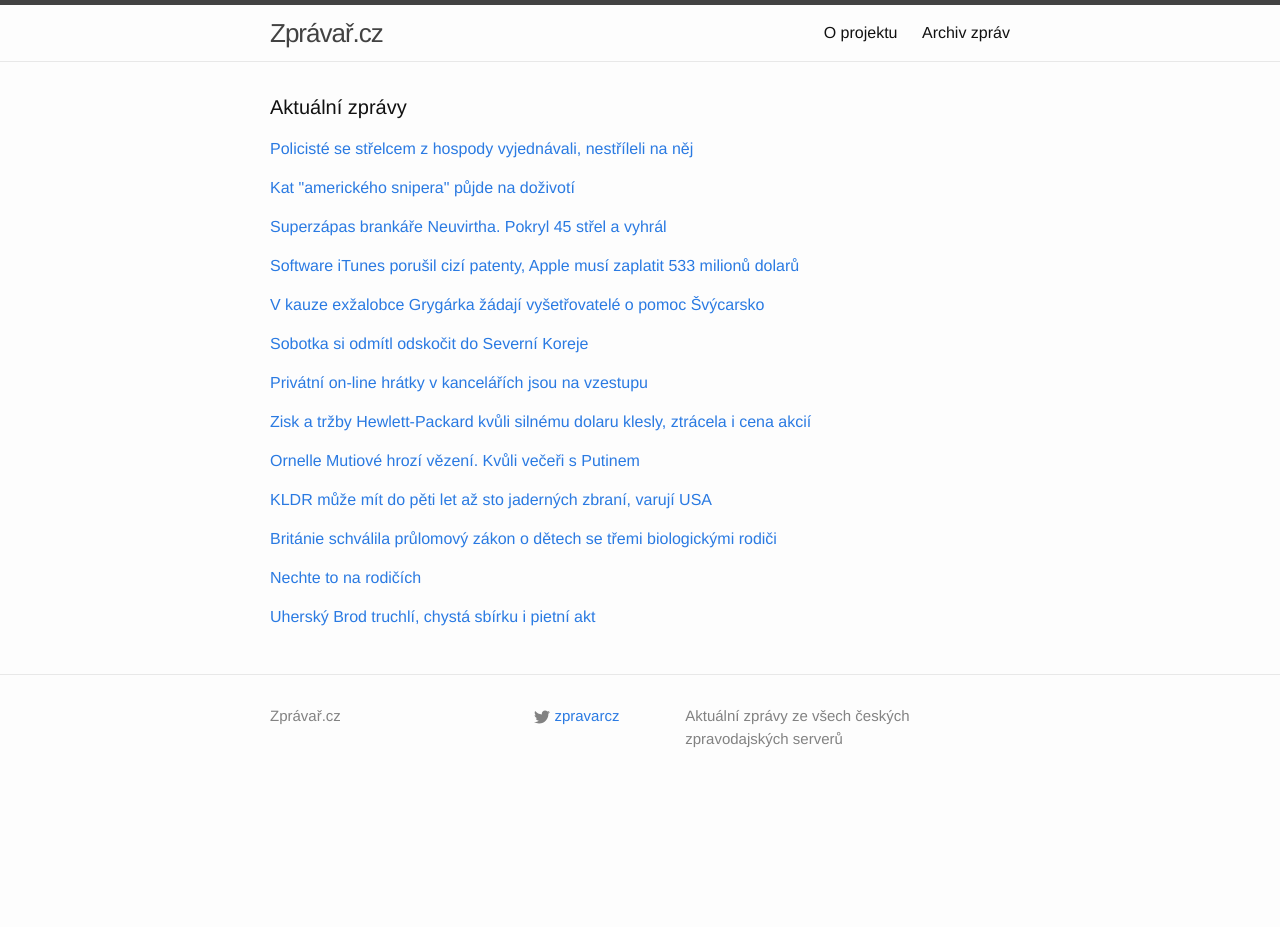
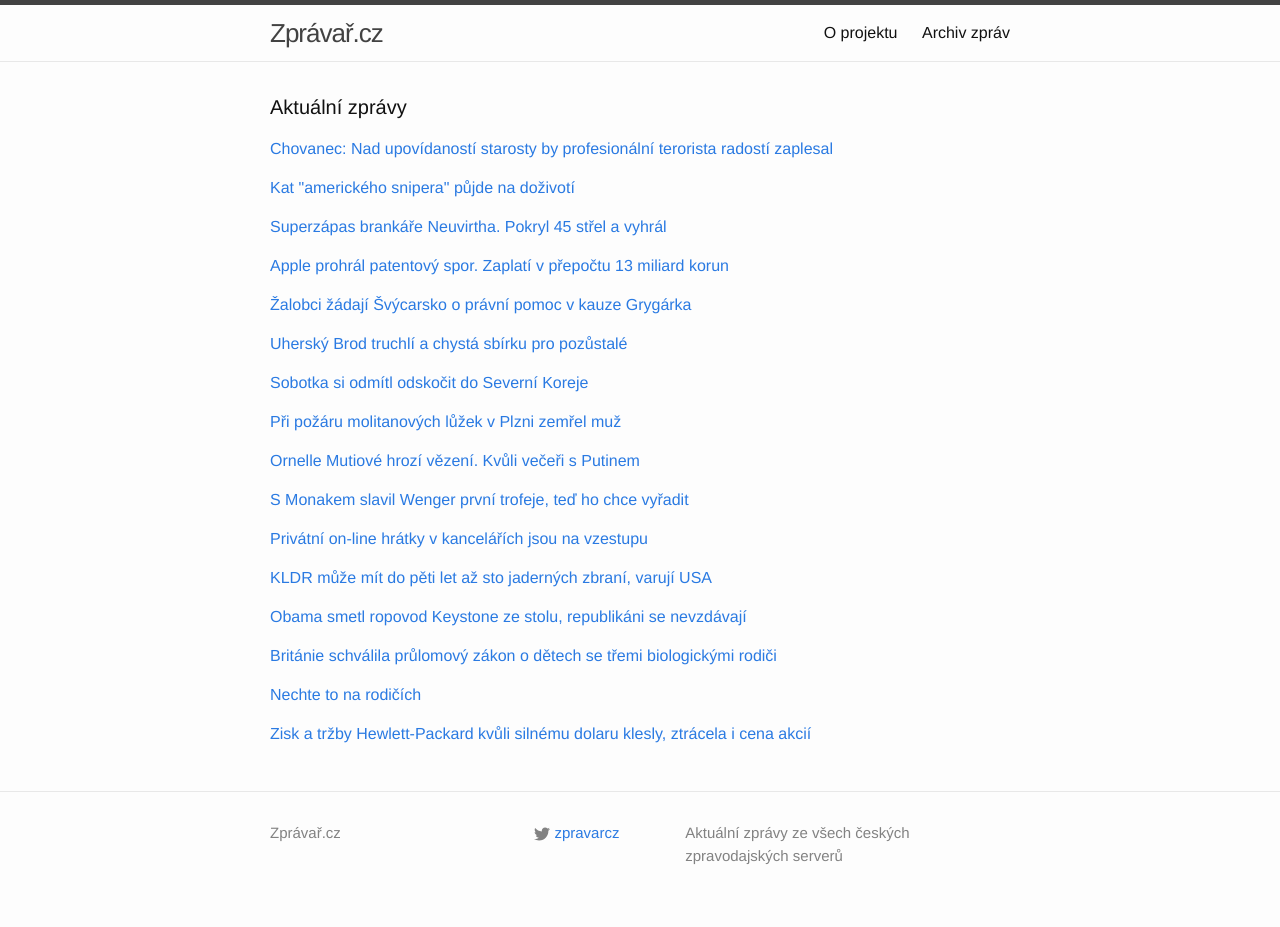
Before and after one commit to adliska/zpravar, a Jekyll site: the page built from index.html, in a window 1280 px wide. Built offline with Jekyll 4.4.1, drawn with Linux system fonts in a browser that asks for light colours; before the commit the page ends 900 px from its top, so only the background shows below that; some of the changed lines change nothing that is shown.

Commit message:
zpravar news update

```diff
--- a/index.html
+++ b/index.html
@@ -5,9 +5,15 @@ layout: default
 <div class="home">
     <h1 class="page-heading">Aktuální zprávy</h1>
 
-<p><a href="javascript:;" onclick="toggle_visibility('zpravy0')">Policisté se střelcem z hospody vyjednávali, nestříleli na něj</a></p>
+<p><a href="javascript:;" onclick="toggle_visibility('zpravy0')">Chovanec: Nad upovídaností starosty by profesionální terorista radostí zaplesal</a></p>
 <div id="zpravy0" style="display:none">
 <ul>
+<li><a href=http://www.denik.cz/z_domova/chovanec-nad-upovidanosti-starosty-by-profesionalni-terorista-radosti-zaplesal-2.html>Chovanec: Nad upovídaností starosty by profesionální terorista radostí zaplesal - www.denik.cz</a></li>
+<li><a href=http://www.lidovky.cz/starostova-upovidanost-byla-rizikem-kritizoval-chovanec-kvuli-brodu-1ew-/zpravy-domov.aspx?c=A150225_100615_ln_domov_sk>Profesionální terorista by jásal, kritizoval Chovanec starostu po útoku  - www.lidovky.cz</a></li>
+<li><a href=http://www.ceskenoviny.cz/zpravy/zpravy/ministr-chovanec-kritizuje-starostu-u-brodu-za-upovidanost/1185566>Ministr Chovanec kritizuje starostu U. Brodu za "upovídanost" - www.ceskenoviny.cz</a></li>
+<li><a href=http://www.tyden.cz/rubriky/domaci/terorista-by-zaplesal-kritizuje-ministr-starostu-brodu-za-upovidanost_334435.html>Terorista by zaplesal, kritizuje ministr starostu Brodu za upovídanost - www.tyden.cz</a></li>
+<li><a href=http://zpravy.idnes.cz/ministr-chovanec-reaguje-na-kritiku-starosty-fo1-/domaci.aspx?c=A150225_093212_zahranicni_neh>Terorista by zajásal, kritizuje ministr starostu Brodu za upovídanost - zpravy.idnes.cz</a></li>
+<li><a href=http://www.novinky.cz/domaci/362587-chovanec-kritizuje-starostu-uherskeho-brodu-jeho-upovidanost-pry-byla-rizikova.html>Chovanec kritizuje starostu Uherského Brodu, jeho upovídanost prý byla riziková - www.novinky.cz</a></li>
 <li><a href=http://www.tyden.cz/rubriky/domaci/krimi/policiste-se-strelcem-z-hospody-vyjednavali-nestrileli-na-nej_334415.html>Policisté se střelcem z hospody vyjednávali, nestříleli na něj - www.tyden.cz</a></li>
 <li><a href=http://zpravy.e15.cz/domaci/udalosti/policie-se-strelcem-z-uherskeho-brodu-pred-zasahem-vyjednavala-1166381>Policie se střelcem z Uherského Brodu před zásahem vyjednávala - zpravy.e15.cz</a></li>
 <li><a href=http://zpravy.aktualne.cz/domaci/postrelena-servirka-je-po-operaci-lekari-jsou-optimisticti/r~e70cbd58bcc111e4bdad0025900fea04/>Postřelená servírka je po operaci, lékaři jsou optimističtí - zpravy.aktualne.cz</a></li>
@@ -50,43 +56,46 @@ layout: default
 <li><a href=http://www.sportovninoviny.cz/zpravy/brankar-neuvirth-znovu-zaril-pripsal-si-45-zakroku/1185506>Brankář Neuvirth znovu zářil, připsal si 45 zákroků - www.sportovninoviny.cz</a></li>
 <li><a href=http://sport.aktualne.cz/neuvirth-opet-hvezdou-zapasu-pokryl-45-strel-columbusu/r~9dcc630abcb211e4ab15002590604f2e/>Neuvirth opět hvězdou zápasu, pokryl 45 střel Columbusu - sport.aktualne.cz</a></li>
 </ul>
-</div><p><a href="javascript:;" onclick="toggle_visibility('zpravy3')">Software iTunes porušil cizí patenty, Apple musí zaplatit 533 milionů dolarů</a></p>
+</div><p><a href="javascript:;" onclick="toggle_visibility('zpravy3')">Apple prohrál patentový spor. Zaplatí v přepočtu 13 miliard korun</a></p>
 <div id="zpravy3" style="display:none">
 <ul>
+<li><a href=http://ekonomika.idnes.cz/apple-musi-zaplatit-odskodne-13-miliard-korun-v-patentovem-sporu-p8s-/ekoakcie.aspx?c=A150225_101227_ekoakcie_fih>Apple prohrál patentový spor. Zaplatí v přepočtu 13 miliard korun - ekonomika.idnes.cz</a></li>
 <li><a href=http://byznys.ihned.cz/c1-63589980-software-itunes-porusil-cizi-patenty-apple-musi-zaplatit-533-milionu-dolaru>Software iTunes porušil cizí patenty, Apple musí zaplatit 533 milionů dolarů - byznys.ihned.cz</a></li>
 <li><a href=http://www.novinky.cz/internet-a-pc/362589-apple-ma-zaplatit-13-miliard-korun-za-poruseni-patentu.html>Apple má zaplatit 13 miliard korun za porušení patentů - www.novinky.cz</a></li>
 <li><a href=http://e-svet.e15.cz/it-byznys/apple-ma-zaplatit-pres-pul-miliardy-dolaru-za-poruseni-patentu-1166392>Apple má zaplatit přes půl miliardy dolarů za porušení patentů - e-svet.e15.cz</a></li>
 <li><a href=http://zpravy.aktualne.cz/ekonomika/apple-vedome-pouzival-cizi-patenty-zaplati-vysokou-pokutu/r~8fa601aabcc611e498be002590604f2e/>Apple vědomě používal cizí patenty. Zaplatí vysokou pokutu - zpravy.aktualne.cz</a></li>
 </ul>
-</div><p><a href="javascript:;" onclick="toggle_visibility('zpravy4')">V kauze exžalobce Grygárka žádají vyšetřovatelé o pomoc Švýcarsko</a></p>
+</div><p><a href="javascript:;" onclick="toggle_visibility('zpravy4')">Žalobci žádají Švýcarsko o právní pomoc v kauze Grygárka</a></p>
 <div id="zpravy4" style="display:none">
 <ul>
+<li><a href=http://www.novinky.cz/krimi/362586-zalobci-zadaji-svycarsko-o-pravni-pomoc-v-kauze-grygarka.html>Žalobci žádají Švýcarsko o právní pomoc v kauze Grygárka - www.novinky.cz</a></li>
 <li><a href=http://zpravy.idnes.cz/vysetrovatele-v-kauze-libora-grygarka-oslovili-svycarsko-par-/krimi.aspx?c=A150225_090844_domaci_pku>V kauze exžalobce Grygárka žádají vyšetřovatelé o pomoc Švýcarsko - zpravy.idnes.cz</a></li>
 <li><a href=http://www.lidovky.cz/zalobci-zadaji-o-pravni-pomoc-svycarsko-v-kauze-grygarka-pea-/zpravy-domov.aspx?c=A150225_090441_ln_domov_ele>Žalobci žádají Švýcary o pomoc v případu Grygárka a Janouška    - www.lidovky.cz</a></li>
 <li><a href=http://zpravy.e15.cz/domaci/udalosti/kauza-grygarek-zalobci-zadaji-o-pravni-pomoc-svycarsko-1166380>Kauza Grygárek: žalobci žádají o právní pomoc Švýcarsko - zpravy.e15.cz</a></li>
 <li><a href=http://www.ceskenoviny.cz/zpravy/zpravy/zalobci-zadaji-o-pravni-pomoc-svycarsko-v-kauze-grygarka/1185527>Žalobci žádají o právní pomoc Švýcarsko v kauze Grygárka - www.ceskenoviny.cz</a></li>
 </ul>
-</div><p><a href="javascript:;" onclick="toggle_visibility('zpravy5')">Sobotka si odmítl odskočit do Severní Koreje</a></p>
+</div><p><a href="javascript:;" onclick="toggle_visibility('zpravy5')">Uherský Brod truchlí a chystá sbírku pro pozůstalé</a></p>
 <div id="zpravy5" style="display:none">
+<ul>
+<li><a href=http://www.ceskatelevize.cz/ct24/domaci/302792-uhersky-brod-truchli-a-chysta-sbirku-pro-pozustale/>Uherský Brod truchlí a chystá sbírku pro pozůstalé - www.ceskatelevize.cz</a></li>
+<li><a href=http://www.ceskatelevize.cz/ct24/domaci/302792-uhersky-brod-truchli-chysta-sbirku-i-pietni-akt/>Uherský Brod truchlí, chystá sbírku i pietní akt - www.ceskatelevize.cz</a></li>
+<li><a href=http://www.ceskatelevize.cz/ct24/domaci/302792-na-miste-strelby-probehne-pietni-akt-chysta-se-sbirka-na-pomoc-pozustalym/>Na místě střelby proběhne pietní akt, chystá se sbírka na pomoc pozůstalým - www.ceskatelevize.cz</a></li>
+<li><a href=http://www.ceskatelevize.cz/ct24/domaci/302792-na-miste-strelby-probehne-pietni-akt-chysta-se-sbirka-na-pomoc-obetem/>Na místě střelby proběhne pietní akt, chystá se sbírka na pomoc obětem - www.ceskatelevize.cz</a></li>
+</ul>
+</div><p><a href="javascript:;" onclick="toggle_visibility('zpravy6')">Sobotka si odmítl odskočit do Severní Koreje</a></p>
+<div id="zpravy6" style="display:none">
 <ul>
 <li><a href=http://www.novinky.cz/zahranicni/svet/362575-sobotka-si-odmitl-odskocit-do-severni-koreje.html>Sobotka si odmítl odskočit do Severní Koreje - www.novinky.cz</a></li>
 <li><a href=http://www.ceskatelevize.cz/ct24/svet/302801-sobotka-na-horke-pude-navstivil-hranici-jizni-a-severni-koreje/>Sobotka na horké půdě: navštívil hranici Jižní a Severní Koreje - www.ceskatelevize.cz</a></li>
 <li><a href=http://www.novinky.cz/zahranicni/svet/362575-premier-sobotka-navstivil-hranici-mezi-znepratelenymi-korejemi.html>Premiér Sobotka navštívil hranici mezi znepřátelenými Korejemi  - www.novinky.cz</a></li>
 <li><a href=http://www.ceskenoviny.cz/zpravy/zpravy/premier-sobotka-navstivil-hranici-jizni-a-severni-koreje/1185499>Premiér Sobotka navštívil hranici Jižní a Severní Koreje - www.ceskenoviny.cz</a></li>
 </ul>
-</div><p><a href="javascript:;" onclick="toggle_visibility('zpravy6')">Privátní on-line hrátky v kancelářích jsou na vzestupu</a></p>
-<div id="zpravy6" style="display:none">
-<ul>
-<li><a href=http://www.novinky.cz/kariera/362479-privatni-on-line-hratky-v-kancelarich-jsou-na-vzestupu.html>Privátní on-line hrátky v kancelářích jsou na vzestupu - www.novinky.cz</a></li>
-<li><a href=http://www.denik.cz/ekonomika/cesi-v-praci-prolelkuji-52-minut-denne-20150224.html>Češi v práci prolelkují 52 minut denně - www.denik.cz</a></li>
-<li><a href=http://finance.idnes.cz/zneuzivani-pracovniho-casu-v-ceskych-firmach-faa-/podnikani.aspx?c=A150224_102219_podnikani_sov>Doba, kterou Češi prolelkují v práci, stoupá. Zaměstnavatelé se brání - finance.idnes.cz</a></li>
-</ul>
-</div><p><a href="javascript:;" onclick="toggle_visibility('zpravy7')">Zisk a tržby Hewlett-Packard kvůli silnému dolaru klesly, ztrácela i cena akcií</a></p>
+</div><p><a href="javascript:;" onclick="toggle_visibility('zpravy7')">Při požáru molitanových lůžek v Plzni zemřel muž</a></p>
 <div id="zpravy7" style="display:none">
 <ul>
-<li><a href=http://byznys.ihned.cz/c1-63589580-zisk-a-trzby-hewlett-packard-kvuli-silnemu-dolaru-klesly-ztracela-i-cena-akcii>Zisk a tržby Hewlett-Packard kvůli silnému dolaru klesly, ztrácela i cena akcií - byznys.ihned.cz</a></li>
-<li><a href=http://byznys.ihned.cz/c1-63589580-zisk-a-trzby-hewlett-packard-kvuli-silnemu-dolaru-klesly-cena-akcii-sla-dolu>Zisk a tržby Hewlett-Packard kvůli silnému dolaru klesly, cena akcií šla dolů - byznys.ihned.cz</a></li>
-<li><a href=http://e-svet.e15.cz/it-byznys/zisk-a-trzby-hewlett-packard-kvuli-silnemu-dolaru-klesly-1166363>Zisk a tržby Hewlett-Packard kvůli silnému dolaru klesly - e-svet.e15.cz</a></li>
+<li><a href=http://www.novinky.cz/krimi/362598-pri-pozaru-molitanovych-luzek-v-plzni-zemrel-muz.html>Při požáru molitanových lůžek v Plzni zemřel muž - www.novinky.cz</a></li>
+<li><a href=http://www.denik.cz/z_domova/v-revolucni-ulici-vyhorel-byt-20150225-mi1b.html>V Revoluční ulici v Plzni vyhořel byt, požár si vyžádal jednu oběť - www.denik.cz</a></li>
+<li><a href=http://plzen.idnes.cz/pozar-bytovka-lobzy-0lf-/plzen-zpravy.aspx?c=A150225_090157_plzen-zpravy_pp>Při požáru bytu v Plzni zemřel muž, záchranáři už ho nedokázali oživit - plzen.idnes.cz</a></li>
 </ul>
 </div><p><a href="javascript:;" onclick="toggle_visibility('zpravy8')">Ornelle Mutiové hrozí vězení. Kvůli večeři s Putinem</a></p>
 <div id="zpravy8" style="display:none">
@@ -95,32 +104,53 @@ layout: default
 <li><a href=http://revue.idnes.cz/ornella-muti-a-vladimir-putin-vezeni-dsc-/lidicky.aspx?c=A150225_083639_lidicky_zar>Ornella Muti kvůli večeři s Putinem dostala pokutu a hrozí jí vězení - revue.idnes.cz</a></li>
 <li><a href=http://www.lidovky.cz/ornelle-mutiove-hrozi-vezeni-kvuli-davne-veceri-s-putinem-pnv-/lide.aspx?c=A150224_213634_lide_hm>Ornelle Mutiové hrozí vězení. Kvůli dávné večeři s Putinem  - www.lidovky.cz</a></li>
 </ul>
-</div><p><a href="javascript:;" onclick="toggle_visibility('zpravy9')">KLDR může mít do pěti let až sto jaderných zbraní, varují USA</a></p>
+</div><p><a href="javascript:;" onclick="toggle_visibility('zpravy9')">S Monakem slavil Wenger první trofeje, teď ho chce vyřadit</a></p>
 <div id="zpravy9" style="display:none">
+<ul>
+<li><a href=http://sport.aktualne.cz/s-monakem-slavil-wenger-prvni-trofeje-ted-ho-chce-vyradit/r~64330ffcbc3c11e49fc3002590604f2e/>S Monakem slavil Wenger první trofeje, teď ho chce vyřadit - sport.aktualne.cz</a></li>
+<li><a href=http://www.tyden.cz/rubriky/sport/fotbal/evropske-pohary/wenger-proti-svemu-monaku-arsenal-chce-zlomit-prokleti_334390.html>Wenger proti \"svému\" Monaku. Arsenal chce zlomit prokletí - www.tyden.cz</a></li>
+<li><a href=http://www.tyden.cz/rubriky/sport/fotbal/evropske-pohary/wenger-proti-svemu-monaku-arsenal-chce-zlomit-osmifinalove-prokleti_334390.html>Wenger proti \"svému\" Monaku. Arsenal chce zlomit osmifinálové prokletí - www.tyden.cz</a></li>
+</ul>
+</div><p><a href="javascript:;" onclick="toggle_visibility('zpravy10')">Privátní on-line hrátky v kancelářích jsou na vzestupu</a></p>
+<div id="zpravy10" style="display:none">
+<ul>
+<li><a href=http://www.novinky.cz/kariera/362479-privatni-on-line-hratky-v-kancelarich-jsou-na-vzestupu.html>Privátní on-line hrátky v kancelářích jsou na vzestupu - www.novinky.cz</a></li>
+<li><a href=http://www.denik.cz/ekonomika/cesi-v-praci-prolelkuji-52-minut-denne-20150224.html>Češi v práci prolelkují 52 minut denně - www.denik.cz</a></li>
+<li><a href=http://finance.idnes.cz/zneuzivani-pracovniho-casu-v-ceskych-firmach-faa-/podnikani.aspx?c=A150224_102219_podnikani_sov>Doba, kterou Češi prolelkují v práci, stoupá. Zaměstnavatelé se brání - finance.idnes.cz</a></li>
+</ul>
+</div><p><a href="javascript:;" onclick="toggle_visibility('zpravy11')">KLDR může mít do pěti let až sto jaderných zbraní, varují USA</a></p>
+<div id="zpravy11" style="display:none">
 <ul>
 <li><a href=http://www.novinky.cz/zahranicni/svet/362581-kldr-muze-mit-do-peti-let-az-sto-jadernych-zbrani-varuji-usa.html>KLDR může mít do pěti let až sto jaderných zbraní, varují USA - www.novinky.cz</a></li>
 <li><a href=http://www.novinky.cz/zahranicni/svet/362581-kldr-muze-jich-mit-do-peti-let-az-sto-jadernych-zbrani-varuji-usa.html>KLDR může jich mít do pěti let až sto jaderných zbraní, varují USA - www.novinky.cz</a></li>
 <li><a href=http://www.ceskenoviny.cz/zpravy/zpravy/experti-kldr-by-mohla-mit-do-peti-let-asi-100-jadernych-nalozi/1185480>Experti: KLDR by mohla mít do pěti let asi 100 jaderných náloží - www.ceskenoviny.cz</a></li>
 </ul>
-</div><p><a href="javascript:;" onclick="toggle_visibility('zpravy10')">Británie schválila průlomový zákon o dětech se třemi biologickými rodiči </a></p>
-<div id="zpravy10" style="display:none">
+</div><p><a href="javascript:;" onclick="toggle_visibility('zpravy12')">Obama smetl ropovod Keystone ze stolu, republikáni se nevzdávají</a></p>
+<div id="zpravy12" style="display:none">
+<ul>
+<li><a href=http://www.ceskatelevize.cz/ct24/ekonomika/302810-obama-smetl-ropovod-keystone-ze-stolu-republikani-se-nevzdavaji/>Obama smetl ropovod Keystone ze stolu, republikáni se nevzdávají - www.ceskatelevize.cz</a></li>
+<li><a href=http://zpravy.idnes.cz/obama-vetoval-vystavbu-ropovodu-keystone-xl-fn7-/zahranicni.aspx?c=A150225_083524_zahranicni_ert>Obama vetoval výstavbu obřího ropovodu, Senát ho plánuje přehlasovat - zpravy.idnes.cz</a></li>
+<li><a href=http://byznys.ihned.cz/c1-63589560-barack-obama-vetoval-zakon-o-vystavbe-ropovodu-keystone-z-kanady>Barack Obama vetoval zákon o výstavbě ropovodu Keystone z Kanady - byznys.ihned.cz</a></li>
+</ul>
+</div><p><a href="javascript:;" onclick="toggle_visibility('zpravy13')">Británie schválila průlomový zákon o dětech se třemi biologickými rodiči </a></p>
+<div id="zpravy13" style="display:none">
 <ul>
 <li><a href=http://www.novinky.cz/veda-skoly/362578-britanie-schvalila-prulomovy-zakon-o-detech-se-tremi-biologickymi-rodici.html>Británie schválila průlomový zákon o dětech se třemi biologickými rodiči  - www.novinky.cz</a></li>
 <li><a href=http://www.tyden.cz/rubriky/zdravi/britove-povolili-poceti-ditete-s-dna-tri-osob-prvni-na-svete_334421.html>Britové povolili početí dítěte s DNA tří osob. První na světě - www.tyden.cz</a></li>
 <li><a href=http://zpravy.idnes.cz/lordi-schvalili-dite-ze-tri-osob-da3-/zahranicni.aspx?c=A150225_071813_zahranicni_neh>Británie povolila jako první na světě početí dětí s DNA tří osob  - zpravy.idnes.cz</a></li>
 </ul>
-</div><p><a href="javascript:;" onclick="toggle_visibility('zpravy11')">Nechte to na rodičích</a></p>
-<div id="zpravy11" style="display:none">
+</div><p><a href="javascript:;" onclick="toggle_visibility('zpravy14')">Nechte to na rodičích</a></p>
+<div id="zpravy14" style="display:none">
 <ul>
 <li><a href=http://HN.IHNED.CZ/c1-63588200-nechte-to-na-rodicich>Nechte to na rodičích - HN.IHNED.CZ</a></li>
 <li><a href=http://zpravy.aktualne.cz/domaci/ministryne-chce-dostat-otce-na-rodicovskou-sahne-na-penize/r~dae71a02bc6f11e4b6d20025900fea04/>Ministryně chce dostat otce na rodičovskou, sáhne na peníze - zpravy.aktualne.cz</a></li>
 <li><a href=http://HN.IHNED.CZ/c1-63588250-ministryne-marksova-chce-ulevy-pro-firmy-ktere-daji-praci-matkam-s-detmi>Ministryně Marksová chce úlevy pro firmy, které dají práci matkám s dětmi - HN.IHNED.CZ</a></li>
 </ul>
-</div><p><a href="javascript:;" onclick="toggle_visibility('zpravy12')">Uherský Brod truchlí, chystá sbírku i pietní akt</a></p>
-<div id="zpravy12" style="display:none">
+</div><p><a href="javascript:;" onclick="toggle_visibility('zpravy15')">Zisk a tržby Hewlett-Packard kvůli silnému dolaru klesly, ztrácela i cena akcií</a></p>
+<div id="zpravy15" style="display:none">
 <ul>
-<li><a href=http://www.ceskatelevize.cz/ct24/domaci/302792-uhersky-brod-truchli-chysta-sbirku-i-pietni-akt/>Uherský Brod truchlí, chystá sbírku i pietní akt - www.ceskatelevize.cz</a></li>
-<li><a href=http://www.ceskatelevize.cz/ct24/domaci/302792-na-miste-strelby-probehne-pietni-akt-chysta-se-sbirka-na-pomoc-pozustalym/>Na místě střelby proběhne pietní akt, chystá se sbírka na pomoc pozůstalým - www.ceskatelevize.cz</a></li>
-<li><a href=http://www.ceskatelevize.cz/ct24/domaci/302792-na-miste-strelby-probehne-pietni-akt-chysta-se-sbirka-na-pomoc-obetem/>Na místě střelby proběhne pietní akt, chystá se sbírka na pomoc obětem - www.ceskatelevize.cz</a></li>
+<li><a href=http://byznys.ihned.cz/c1-63589580-zisk-a-trzby-hewlett-packard-kvuli-silnemu-dolaru-klesly-ztracela-i-cena-akcii>Zisk a tržby Hewlett-Packard kvůli silnému dolaru klesly, ztrácela i cena akcií - byznys.ihned.cz</a></li>
+<li><a href=http://byznys.ihned.cz/c1-63589580-zisk-a-trzby-hewlett-packard-kvuli-silnemu-dolaru-klesly-cena-akcii-sla-dolu>Zisk a tržby Hewlett-Packard kvůli silnému dolaru klesly, cena akcií šla dolů - byznys.ihned.cz</a></li>
+<li><a href=http://e-svet.e15.cz/it-byznys/zisk-a-trzby-hewlett-packard-kvuli-silnemu-dolaru-klesly-1166363>Zisk a tržby Hewlett-Packard kvůli silnému dolaru klesly - e-svet.e15.cz</a></li>
 </ul>
 </div></div>
```
